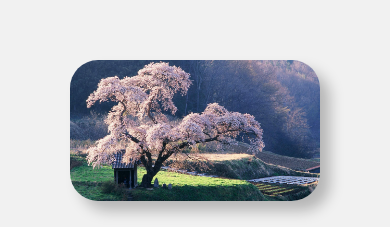
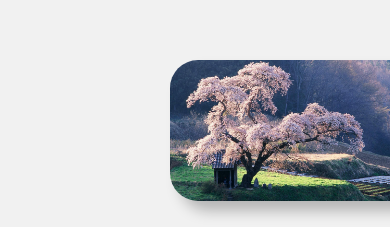
Before and after one commit to Mrvlj/Frontend-course, a plain HTML site: page index.html in a window 390 px wide. Shown: the top 227 px of the page. Drawn offline with Linux system fonts and the light colour scheme.

Commit message:
frontend

```diff
--- a/styles.css
+++ b/styles.css
@@ -200,7 +200,7 @@ body {
     padding-right: 150px;
   }
   .avatar {
-    position: center;
+    margin-left: 100px;
   }
   h1 {
     line-height: 100%;
```
